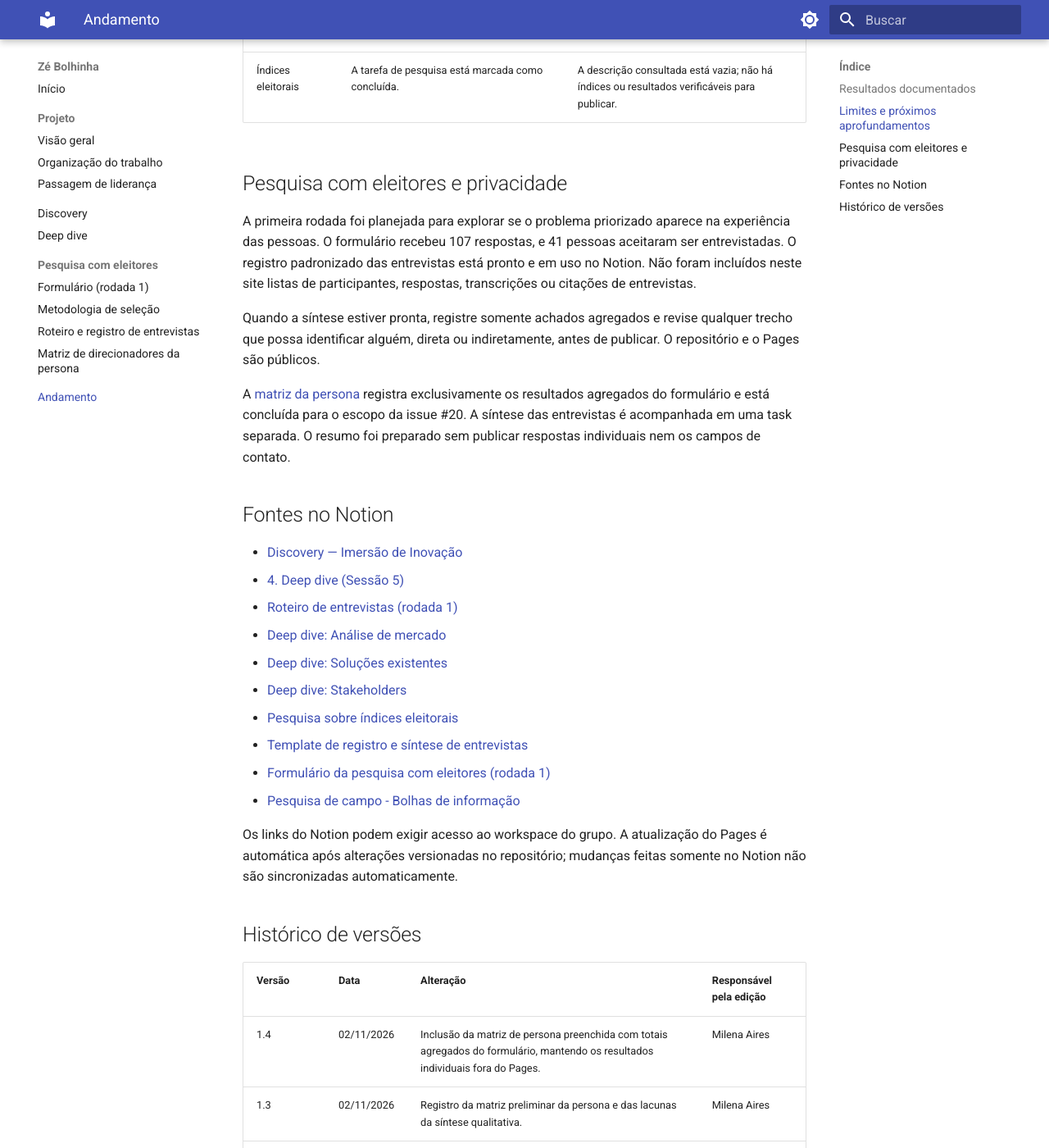
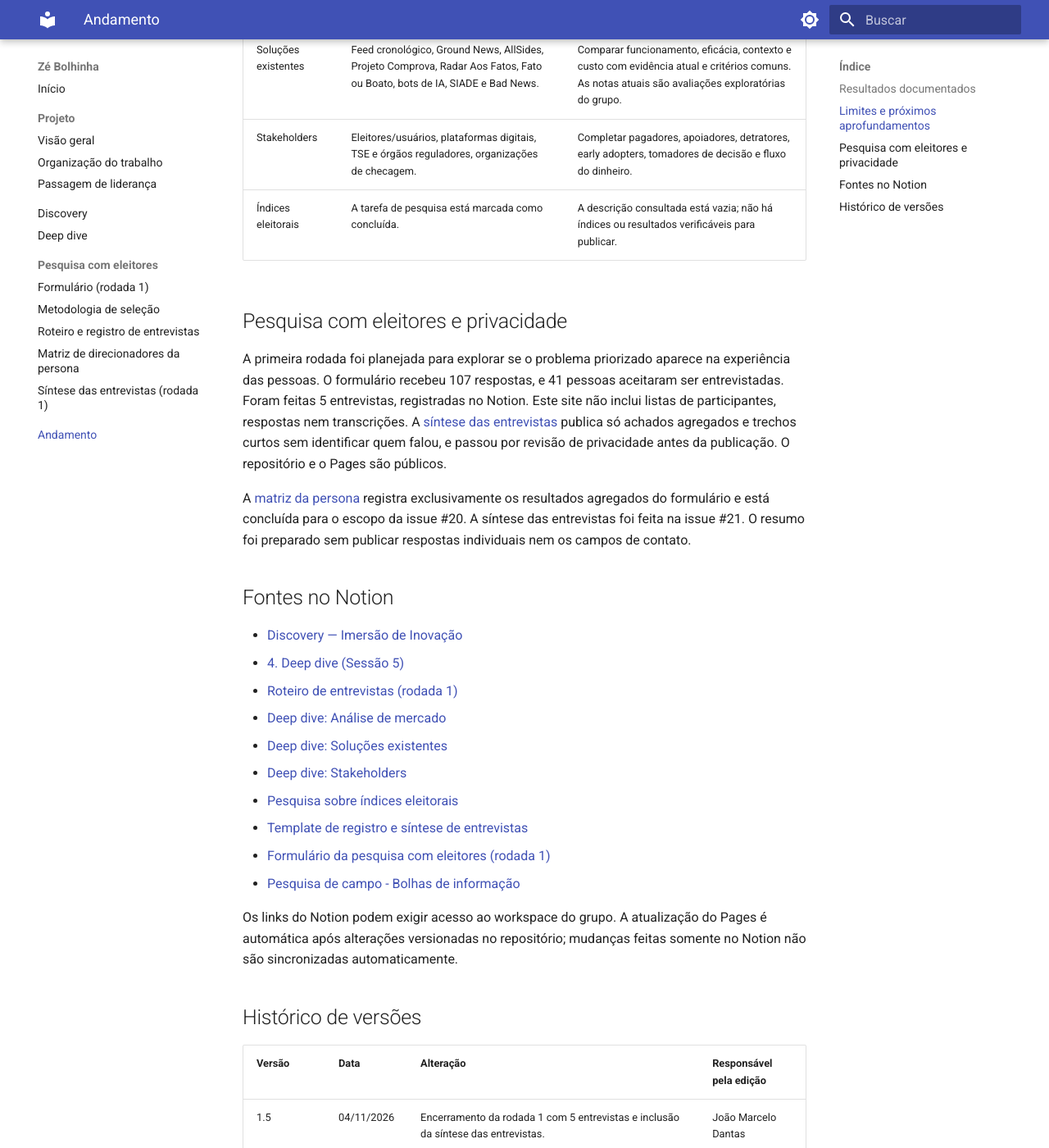
Before and after one commit to milenaaires/ze-bolhinha, an MkDocs documentation site: the page built from docs/pesquisa/andamento.md, in a window 1280 px wide and 1400 px high, scrolled down 1568 px. Shown: the whole window at 82% size. Built offline with MkDocs 1.6.1 and Material for MkDocs 9.7.7, drawn with Linux system fonts in a browser that asks for light colours; some of the changed text lies outside the part shown.

Commit message:
Publicar síntese das entrevistas da rodada 1 (#21)
A síntese organiza as 5 entrevistas pelas perguntas de persona da
imersão, separa dois comportamentos diante da bolha e compara os
achados com o need statement. É a versão final da rodada: o cronograma
não comporta as 10 entrevistas previstas, e isso fica nas limitações.

Ficam fora demografia, posição política e histórico de voto. A página
não tem códigos, parentes, profissões nem veículos nomeados, e as
citações são trechos curtos sem indicar quem falou. Andamento e matriz
passam a apontar para a síntese.

Co-Authored-By: Claude Opus 5.5 <noreply@anthropic.com>

```diff
--- a/docs/pesquisa/andamento.md
+++ b/docs/pesquisa/andamento.md
@@ -11,7 +11,8 @@ Este resumo organiza entregas e resultados localizados nos documentos e tarefas
 | Deep dive (Sessão 5) | Fundamentos, stakeholders, soluções existentes, dados de mercado e matriz exploratória de lacunas. | Conteúdo extraído do Notion e organizado em [Deep dive](deep-dive.md); algumas fontes, avaliações e números permanecem pendentes de validação. |
 | Prototipação | O registro prevê um aplicativo digital com diagnóstico e mascote. | O protótipo ainda não aparece documentado como concluído. |
 | Formulário da pesquisa (rodada 1) | Questionário com perguntas fechadas e algumas abertas, consentimento destacado (LGPD) e convite para entrevista. | Concluído. O instrumento está em [Formulário](eleitores/formulario.md); as respostas não são publicadas. |
-| Entrevistas (rodada 1) | Roteiro de cerca de 20 minutos, regras de condução e critérios comuns de classificação. A meta passou de 15 entrevistas, prevista no plano, para 10 (duas por integrante). | Roteiro em [Roteiro e registro de entrevistas](eleitores/roteiro-entrevista.md). Os entrevistados foram selecionados pela [metodologia](eleitores/metodologia-selecao.md) escolhida pelo grupo, e as entrevistas começaram em 22/10. |
+| Entrevistas (rodada 1) | Roteiro de cerca de 20 minutos, regras de condução e critérios comuns de classificação. A meta passou de 15 entrevistas, prevista no plano, para 10 (duas por integrante). | Roteiro em [Roteiro e registro de entrevistas](eleitores/roteiro-entrevista.md). Os entrevistados foram selecionados pela [metodologia](eleitores/metodologia-selecao.md) escolhida pelo grupo. Foram feitas 5 entrevistas, entre 22/10 e 02/11, e a rodada foi encerrada por limite de cronograma. |
+| Síntese das entrevistas (rodada 1) | Achados das 5 entrevistas organizados pelas perguntas de persona e comparados ao need statement, sem demografia nem posição política. | Concluída. Publicada em [Síntese das entrevistas](eleitores/sintese-entrevistas.md). |
 | Matriz de direcionadores da persona | Matriz concluída com dados agregados do formulário da rodada 1: idade, canais, confiança, influência e sinais autorrelatados de bolha. | Publicada em [Matriz de direcionadores](eleitores/matriz-persona.md). Região não foi coletada; a síntese das entrevistas pertence a outra task e não bloqueia esta entrega. |
 
 ## Limites e próximos aprofundamentos
@@ -27,11 +28,9 @@ O artefato da Sessão 5 oferece mais conteúdo do que as descrições das tarefa
 
 ## Pesquisa com eleitores e privacidade
 
-A primeira rodada foi planejada para explorar se o problema priorizado aparece na experiência das pessoas. O formulário recebeu 107 respostas, e 41 pessoas aceitaram ser entrevistadas. O registro padronizado das entrevistas está pronto e em uso no Notion. Não foram incluídos neste site listas de participantes, respostas, transcrições ou citações de entrevistas.
+A primeira rodada foi planejada para explorar se o problema priorizado aparece na experiência das pessoas. O formulário recebeu 107 respostas, e 41 pessoas aceitaram ser entrevistadas. Foram feitas 5 entrevistas, registradas no Notion. Este site não inclui listas de participantes, respostas nem transcrições. A [síntese das entrevistas](eleitores/sintese-entrevistas.md) publica só achados agregados e trechos curtos sem identificar quem falou, e passou por revisão de privacidade antes da publicação. O repositório e o Pages são públicos.
 
-Quando a síntese estiver pronta, registre somente achados agregados e revise qualquer trecho que possa identificar alguém, direta ou indiretamente, antes de publicar. O repositório e o Pages são públicos.
-
-A [matriz da persona](eleitores/matriz-persona.md) registra exclusivamente os resultados agregados do formulário e está concluída para o escopo da issue #20. A síntese das entrevistas é acompanhada em uma task separada. O resumo foi preparado sem publicar respostas individuais nem os campos de contato.
+A [matriz da persona](eleitores/matriz-persona.md) registra exclusivamente os resultados agregados do formulário e está concluída para o escopo da issue #20. A síntese das entrevistas foi feita na issue #21. O resumo foi preparado sem publicar respostas individuais nem os campos de contato.
 
 ## Fontes no Notion
 
@@ -52,6 +51,7 @@ Os links do Notion podem exigir acesso ao workspace do grupo. A atualização do
 
 | Versão | Data | Alteração | Responsável pela edição |
 |---|---|---|---|
+| 1.5 | 04/11/2026 | Encerramento da rodada 1 com 5 entrevistas e inclusão da síntese das entrevistas. | João Marcelo Dantas |
 | 1.4 | 02/11/2026 | Inclusão da matriz de persona preenchida com totais agregados do formulário, mantendo os resultados individuais fora do Pages. | Milena Aires |
 | 1.3 | 02/11/2026 | Registro da matriz preliminar da persona e das lacunas da síntese qualitativa. | Milena Aires |
 | 1.2 | 25/10/2026 | Inclusão do formulário e do roteiro de entrevistas da rodada 1 e atualização do estado da pesquisa com eleitores na troca de liderança. | João Marcelo Dantas |
--- a/mkdocs.yml
+++ b/mkdocs.yml
@@ -45,4 +45,5 @@ nav:
       - Metodologia de seleção: pesquisa/eleitores/metodologia-selecao.md
       - Roteiro e registro de entrevistas: pesquisa/eleitores/roteiro-entrevista.md
       - Matriz de direcionadores da persona: pesquisa/eleitores/matriz-persona.md
+      - Síntese das entrevistas (rodada 1): pesquisa/eleitores/sintese-entrevistas.md
   - Andamento: pesquisa/andamento.md
```
Also changed, not shown: docs/pesquisa/eleitores/matriz-persona.md (+2 -1 lines), docs/pesquisa/eleitores/sintese-entrevistas.md (added, +108 -0 lines).
